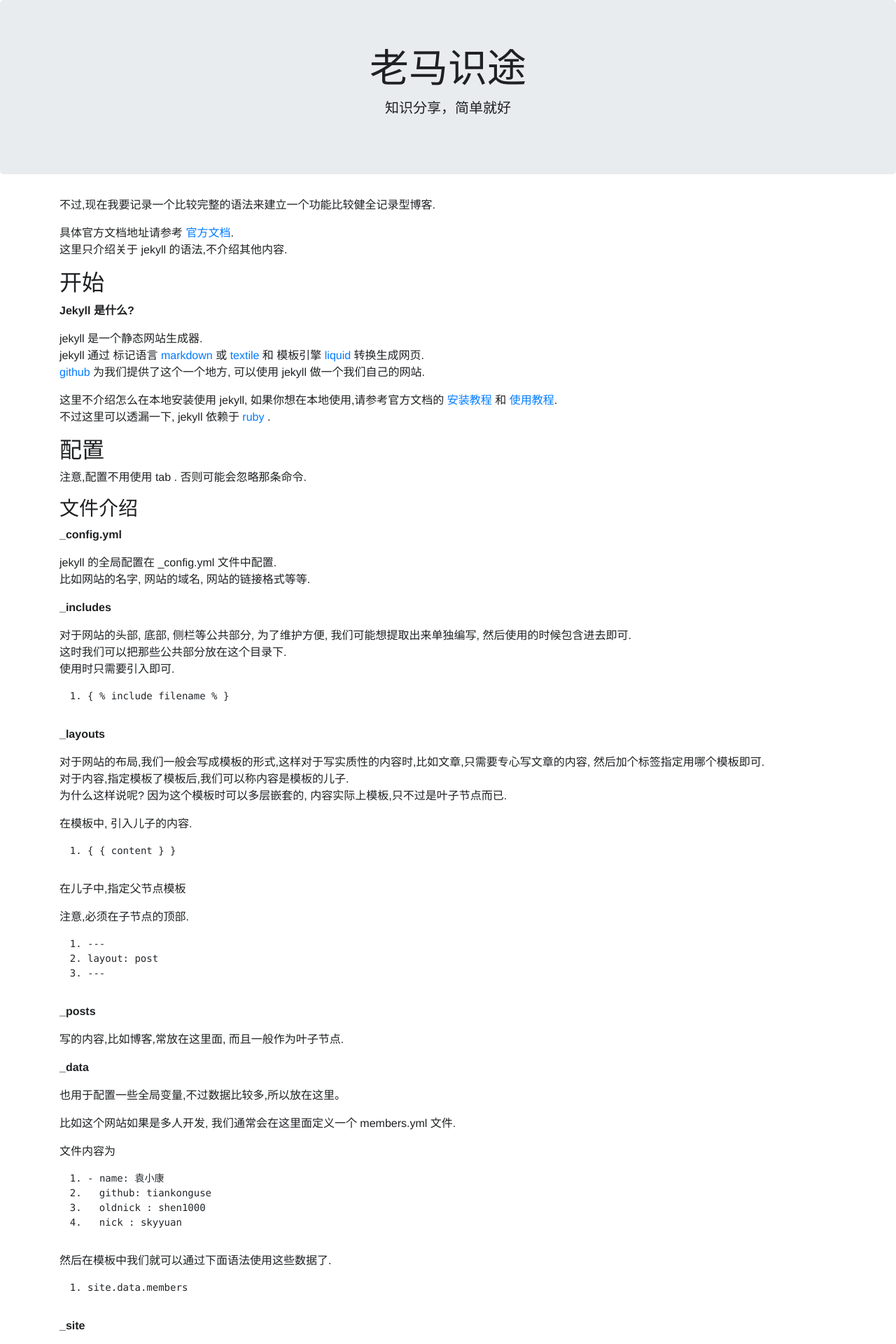
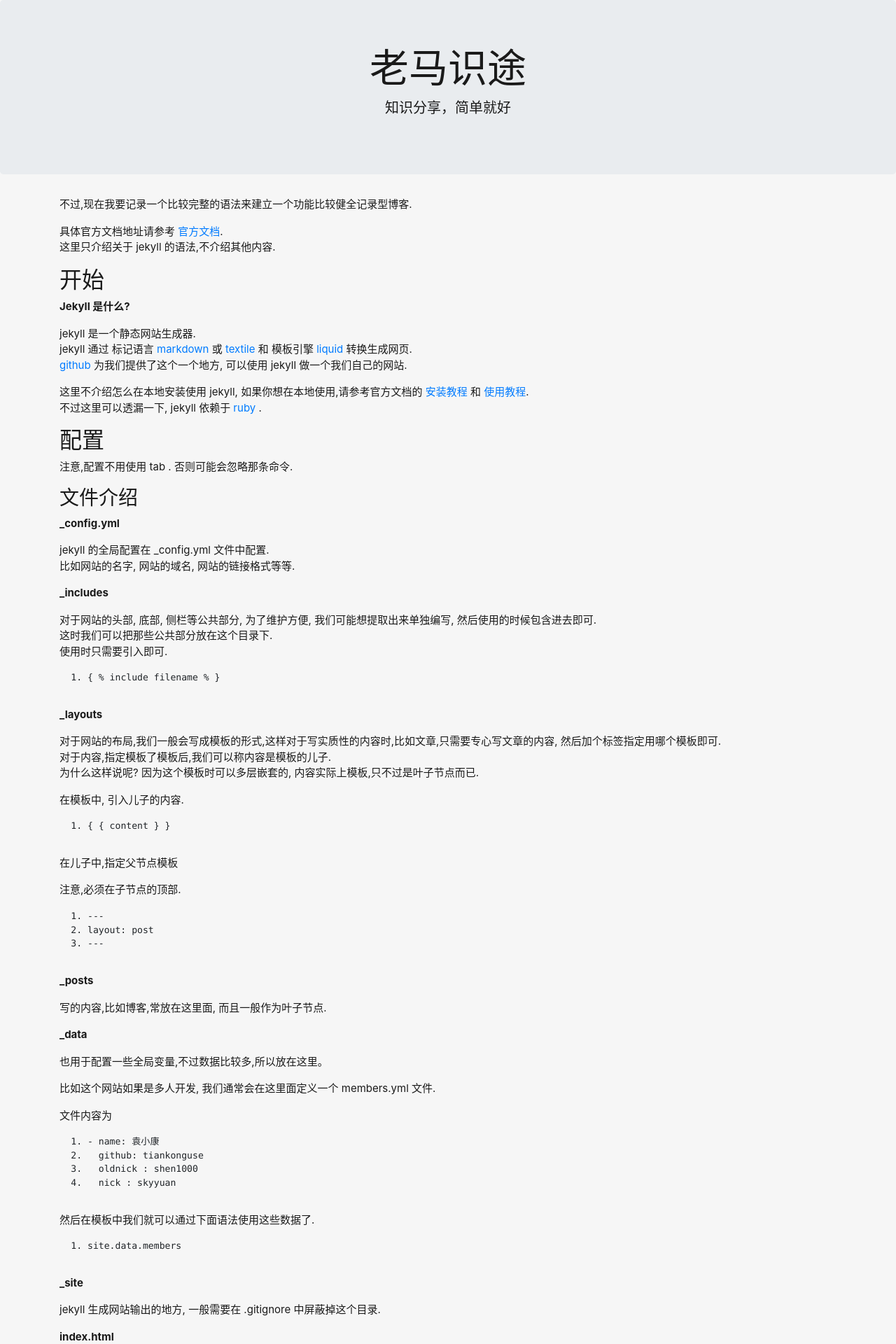
Before and after one commit to cfwin/cfwin.github.io, a Jekyll site: the page built from _posts/2016-02-15-Jekyll语法简单笔记-post.markdown, in a window 1280 px wide. Shown: the top 1920 px of the page at 70% size. Built offline with Jekyll 4.4.1, drawn with Linux system fonts in a browser that asks for light colours.

Commit message:
Update main.css

```diff
--- a/css/main.css
+++ b/css/main.css
@@ -6,12 +6,11 @@ html {
 }
 
 body {
-  font-family: "Poppins", Helvetica, Arial, sans-serif;
-  color: #1e2022;
-  -webkit-font-smoothing: antialiased;
-  -moz-osx-font-smoothing: grayscale;
-  -moz-font-feature-settings: "liga", "kern";
-  text-rendering: optimizelegibility;
+    font-family: -apple-system,BlinkMacSystemFont,Helvetica Neue,PingFang SC,Microsoft YaHei,Source Han Sans SC,Noto Sans CJK SC,WenQuanYi Micro Hei,sans-serif;
+    font-size: 15px;
+    color: #1a1a1a;
+    background: #f6f6f6;
+    -webkit-tap-highlight-color: rgba(26,26,26,0);
 }
 
 main {
```
